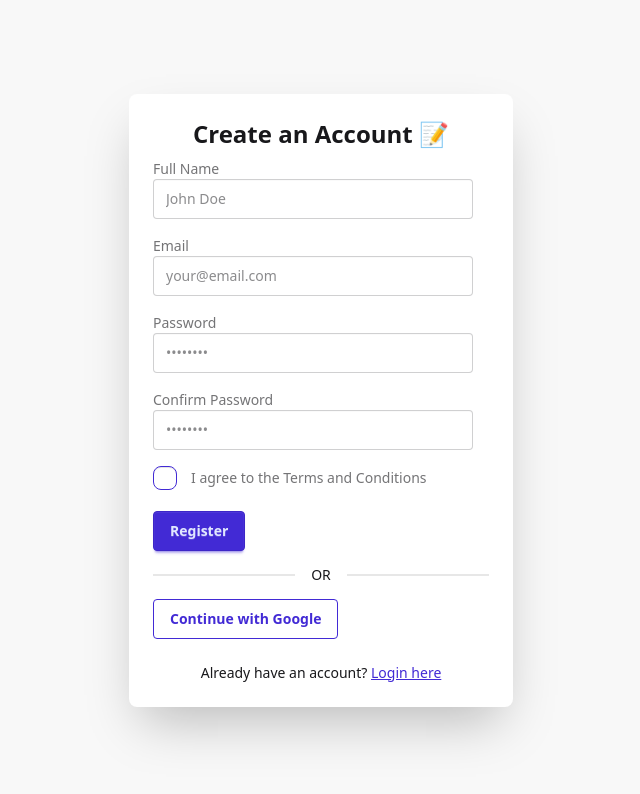
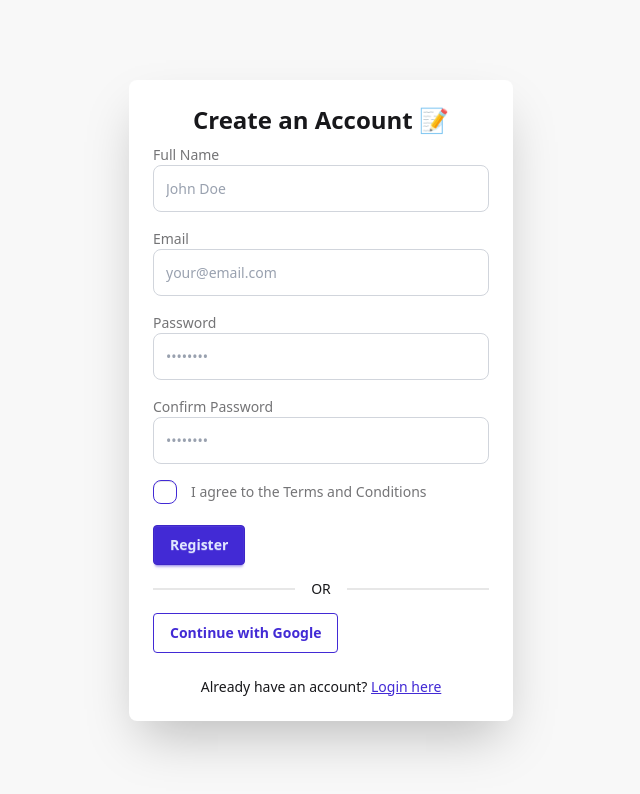
Before and after one commit to Pinku-code/CollabNest-Dev, a React (Vite) app: page /register in a window 1280 px wide. Shown: the top 794 px of the page, without its empty margins (319-959 px from the left). Built offline with nearby package versions, Linux system fonts and the light colour scheme.

Commit message:
Update Register

```diff
--- a/src/pages/Register.jsx
+++ b/src/pages/Register.jsx
@@ -1,5 +1,5 @@
-import React from 'react'
-import { Link } from 'react-router-dom'
+import React from "react";
+import { Link } from "react-router-dom";
 
 const Register = () => {
   return (
@@ -7,41 +7,64 @@ const Register = () => {
       <div className="min-h-screen flex items-center justify-center bg-base-200">
         <div className="card w-full max-w-sm shadow-2xl bg-base-100">
           <div className="card-body">
-                        <h2 className="text-2xl font-bold text-center">Create an Account 📝</h2>
+            <h2 className="text-2xl font-bold text-center">
+              Create an Account 📝
+            </h2>
 
             <form>
               <div className="form-control">
                 <label className="label">
                   <span className="label-text">Full Name</span>
                 </label>
-                                <input type="text" placeholder="John Doe" className="input input-bordered" />
+                <input
+                  type="text"
+                  placeholder="John Doe"
+                  className="w-full p-3 border border-gray-300 dark:border-gray-700 rounded-lg bg-white dark:bg-gray-800 text-gray-900 dark:text-gray-100 placeholder-gray-400 dark:placeholder-gray-500 focus:outline-none focus:ring-2 focus:ring-violet-500"
+                />
               </div>
 
               <div className="form-control mt-4">
                 <label className="label">
                   <span className="label-text">Email</span>
                 </label>
-                                <input type="email" placeholder="your@email.com" className="input input-bordered" />
+                <input
+                  type="email"
+                  placeholder="your@email.com"
+                  className="w-full p-3 border border-gray-300 dark:border-gray-700 rounded-lg bg-white dark:bg-gray-800 text-gray-900 dark:text-gray-100 placeholder-gray-400 dark:placeholder-gray-500 focus:outline-none focus:ring-2 focus:ring-violet-500"
+                />
               </div>
 
               <div className="form-control mt-4">
                 <label className="label">
                   <span className="label-text">Password</span>
                 </label>
-                                <input type="password" placeholder="••••••••" className="input input-bordered" />
+                <input
+                  type="password"
+                  placeholder="••••••••"
+                  className="w-full p-3 border border-gray-300 dark:border-gray-700 rounded-lg bg-white dark:bg-gray-800 text-gray-900 dark:text-gray-100 placeholder-gray-400 dark:placeholder-gray-500 focus:outline-none focus:ring-2 focus:ring-violet-500"
+                />
               </div>
 
               <div className="form-control mt-4">
                 <label className="label">
                   <span className="label-text">Confirm Password</span>
                 </label>
-                                <input type="password" placeholder="••••••••" className="input input-bordered" />
+                <input
+                  type="password"
+                  placeholder="••••••••"
+                  className="w-full p-3 border border-gray-300 dark:border-gray-700 rounded-lg bg-white dark:bg-gray-800 text-gray-900 dark:text-gray-100 placeholder-gray-400 dark:placeholder-gray-500 focus:outline-none focus:ring-2 focus:ring-violet-500"
+                />
               </div>
 
               <div className="form-control mt-4">
                 <label className="cursor-pointer label">
-                                    <input type="checkbox" className="checkbox checkbox-primary" />
-                                    <span className="label-text ml-2">I agree to the Terms and Conditions</span>
+                  <input
+                    type="checkbox"
+                    className="checkbox checkbox-primary"
+                  />
+                  <span className="label-text ml-2">
+                    I agree to the Terms and Conditions
+                  </span>
                 </label>
               </div>
 
@@ -52,20 +75,23 @@ const Register = () => {
               <div className="divider">OR</div>
 
               <div className="form-control">
-                                <button className="btn btn-outline btn-primary">Continue with Google</button>
+                <button className="btn btn-outline btn-primary">
+                  Continue with Google
+                </button>
               </div>
             </form>
 
             <p className="mt-4 text-center text-sm">
-                            Already have an account? <Link to="/login" className="link link-primary">Login here</Link>
+              Already have an account?{" "}
+              <Link to="/login" className="link link-primary">
+                Login here
+              </Link>
             </p>
           </div>
         </div>
       </div>
+    </div>
+  );
+};
 
-
-        </div>
-    )
-}
-
-export default Register
+export default Register;
```
Lines whose indentation alone changed are shown as unchanged.
